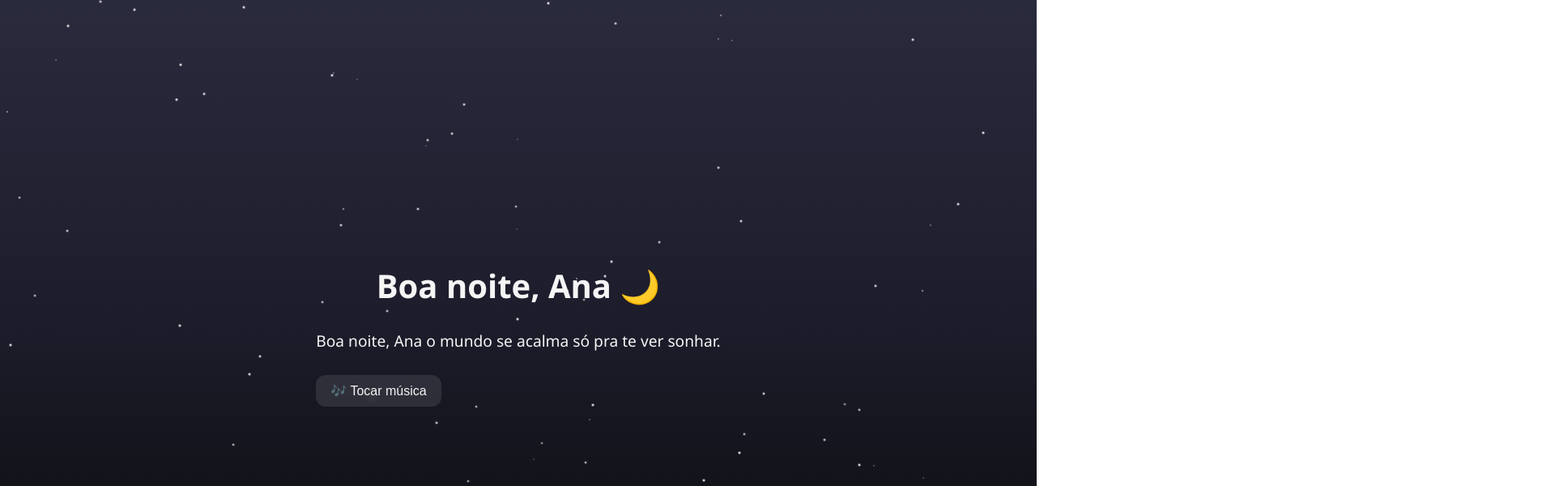
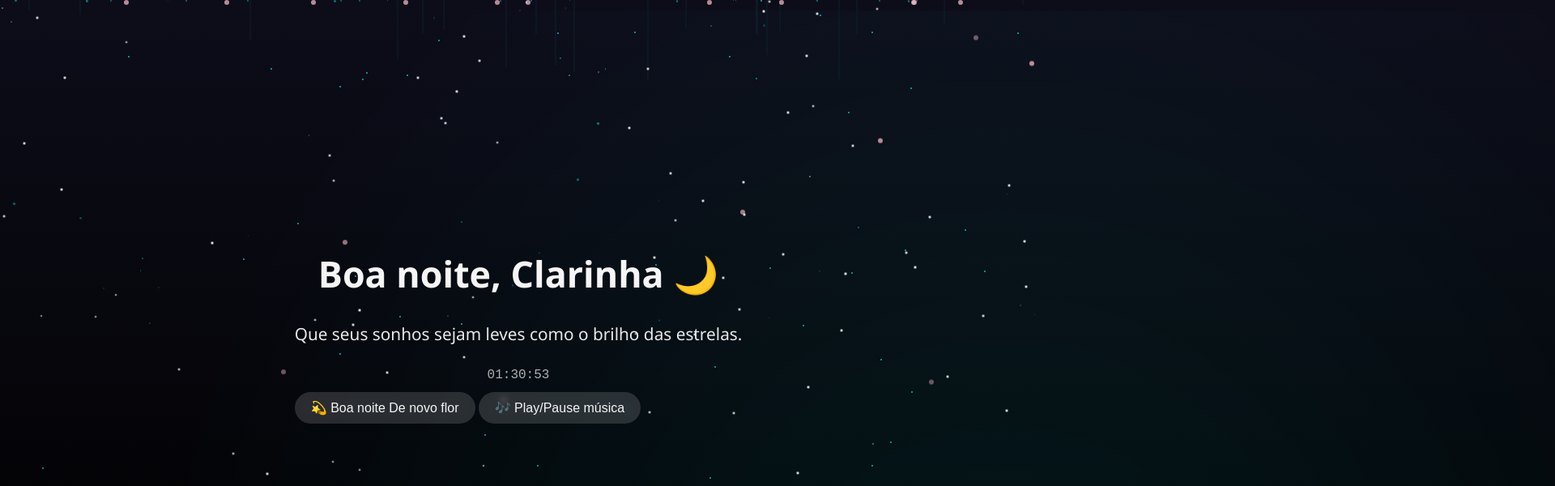
Before and after one commit to Juanzokoko/Boa-noite-flor, a plain HTML site: page index.html in a window 1280 px wide. Shown: the top 600 px of the page at 81% size, 1920 px wide, since content can reach past the window. Drawn offline with Linux system fonts and the light colour scheme.

Commit message:
Update index.html

```diff
--- a/index.html
+++ b/index.html
@@ -3,111 +3,122 @@
 <head>
 <meta charset="UTF-8">
 <meta name="viewport" content="width=device-width, initial-scale=1.0">
-  <title>Boa Noite, Clarinhaa ✨</title>
+<title> Boa noitee Clarinha ✨</title>
 <style>
   body {
-      margin: 0;
-      height: 100vh;
-      display: flex;
-      justify-content: center;
-      align-items: center;
-      background: linear-gradient(to top, #0a0a0a, #1c1c2b, #2a2a3d);
-      color: #f5f5f5;
-      font-family: "Segoe UI", sans-serif;
-      overflow: hidden;
-      flex-direction: column;
-      gap: 16px;
+    margin:0; height:100vh; display:flex; justify-content:center; align-items:center;
+    color:#f5f5f5; font-family:"Segoe UI", sans-serif; overflow:hidden; flex-direction:column; gap:16px;
+    background: linear-gradient(to bottom, #0d0d1a, #000);
+    transition: background 2s linear;
   }
-    h1 {
-      font-size: 2.5rem;
-      text-align: center;
-      animation: fadeIn 2s ease forwards;
-    }
-    p {
-      text-align: center;
-      font-size: 1.2rem;
-      opacity: 0.85;
-      margin-top: 12px;
-      animation: fadeIn 4s ease forwards;
-    }
-    button {
-      margin-top: 10px;
-      padding: 10px 18px;
-      font-size: 1rem;
-      border: none;
-      border-radius: 12px;
-      background: rgba(255, 255, 255, 0.1);
-      color: #f5f5f5;
-      cursor: pointer;
-      backdrop-filter: blur(4px);
-      transition: all 0.3s ease;
-    }
-    button:hover {
-      background: rgba(255, 255, 255, 0.2);
-      transform: scale(1.05);
-    }
-    .stars {
-      position: absolute;
-      width: 100%;
-      height: 100%;
-      background: transparent;
-      overflow: hidden;
-    }
-    .star {
-      position: absolute;
-      width: 2px;
-      height: 2px;
-      background: white;
-      border-radius: 50%;
-      animation: twinkle 3s infinite alternate;
-    }
-    @keyframes twinkle {
-      from { opacity: 0.2; transform: scale(1); }
-      to { opacity: 1; transform: scale(1.4); }
-    }
-    @keyframes fadeIn {
-      from { opacity: 0; transform: translateY(20px); }
-      to { opacity: 1; transform: translateY(0); }
-    }
+  h1 { font-size:2.8rem; text-align:center; animation:fadeIn 2s ease forwards; transition:all 0.5s;}
+  #frase { text-align:center; font-size:1.3rem; opacity:0.95; min-height:2.2rem; cursor:pointer; }
+  #relogio { text-align:center; font-size:1rem; opacity:0.7; margin-top:6px; font-family:'Courier New', monospace;}
+  button { margin-top:12px; padding:10px 20px; font-size:1rem; border:none; border-radius:20px;
+    background: rgba(255,255,255,0.15); color:#f5f5f5; cursor:pointer; backdrop-filter: blur(4px); transition: all 0.3s ease;}
+  button:hover { background: rgba(255,255,255,0.25); transform:scale(1.05); box-shadow:0 0 20px rgba(0,255,255,0.4);}
+  .stars, .comet, .particles, .nebulas, .hearts, .techLines, .interactiveParticles { position:absolute; width:100%; height:100%; top:0; left:0; overflow:hidden;}
+  .star { position:absolute; width:2px; height:2px; background:white; border-radius:50%; animation:twinkle 3s infinite alternate; }
+  .particle { position:absolute; width:1px; height:1px; background:#0ff; opacity:0.4; border-radius:50%; animation:fall 10s linear infinite; mix-blend-mode:screen;}
+  .comet { position:absolute; width:120px; height:2px; background:linear-gradient(90deg, #0ff, transparent); opacity:0; transform:rotate(20deg);}
+  .nebulas { position:absolute; width:200%; height:200%; background: radial-gradient(circle at 50% 50%, rgba(0,255,255,0.08), transparent 70%); animation:moveNebula 60s linear infinite; mix-blend-mode:screen;}
+  .heart { position:absolute; width:6px; height:6px; background:pink; opacity:0.7; border-radius:50%; animation:heartFall 8s linear infinite; }
+  .line { position:absolute; width:2px; height:100%; background:rgba(0,255,255,0.1); animation:linePulse 3s ease-in-out infinite; }
+  .interactiveParticle { position:absolute; width:2px; height:2px; border-radius:50%; background:#0ff; opacity:0.7; pointer-events:none; mix-blend-mode:screen; }
+  @keyframes twinkle { from{opacity:0.2; transform:scale(0.8);} to{opacity:1; transform:scale(1.5);} }
+  @keyframes fall {0%{transform:translateY(-5px);opacity:0;}10%{opacity:0.5;}100%{transform:translateY(110vh);opacity:0;} }
+  @keyframes fadeIn { from{opacity:0; transform:translateY(20px);} to{opacity:1; transform:translateY(0);} }
+  @keyframes shoot {0%{transform:translate(-10%,-10%) rotate(20deg);opacity:1;}100%{transform:translate(120%,120%) rotate(20deg);opacity:0;} }
+  @keyframes moveNebula { 0%{transform:translate(0,0);}50%{transform:translate(-10%,5%);}100%{transform:translate(0,0);} }
+  @keyframes heartFall {0%{transform:translateY(-5px);opacity:0;}10%{opacity:0.8;}100%{transform:translateY(110vh);opacity:0;} }
+  @keyframes linePulse { 0%,100% {opacity:0.1;} 50% {opacity:0.4;} }
 </style>
 </head>
 <body>
   <div class="stars"></div>
+  <div class="comet" id="comet"></div>
+  <div class="particles"></div>
+  <div class="nebulas"></div>
+  <div class="hearts"></div>
+  <div class="techLines"></div>
+  <div class="interactiveParticles"></div>
+
   <div>
-    <h1>Boa noite, Ana 🌙</h1>
-    <p id="frase"></p>
-    <button onclick="tocarMusica()">🎶 Tocar música</button>
+    <h1>Boa noite, Clarinha 🌙</h1>
+    <p id="frase" onclick="novaFrase()"></p>
+    <div id="relogio"></div>
+    <button onclick="novaFrase()">💫 Boa noite De novo flor</button>
+    <button onclick="tocarMusica()">🎶 Play/Pause música</button>
   </div>
 
-  <audio id="musica" src="Musica.mp3"></audio>
+  <audio id="musica" src="musica.mp3"></audio>
 
   <script>
-    const frases = [
-      "Que seus sonhos sejam leves como as estrelas desta noite.",
-      "Amanhã já te espera, mas hoje é hora de descansar o coração.",
-      "Mesmo no silêncio da noite, o universo sorri pra você.",
-      "O descanso é o segredo que faz o amanhã florescer.",
-      "Boa noite, Ana o mundo se acalma só pra te ver sonhar."
-    ];
-    document.getElementById("frase").innerText =
-      frases[Math.floor(Math.random() * frases.length)];
+    // frases
+    const frases=["Que seus sonhos sejam leves como o brilho das estrelas.","A noite guarda segredos que só o silêncio revela.","Mesmo na escuridão, você é a luz mais bonita que existe.","O amanhã floresce quando o coração descansa em paz.","Boa noite, Clarinha o mundo se acalma só pra ver você sonhar."];
+    const fraseEl=document.getElementById("frase"); let fraseAtual=0;
+    function escreverTexto(texto){ fraseEl.innerHTML=""; let i=0; const efeito=setInterval(()=>{fraseEl.innerHTML+=texto.charAt(i); i++; if(i>=texto.length) clearInterval(efeito);},60);}
+    function novaFrase(){ fraseAtual=(fraseAtual+1)%frases.length; escreverTexto(frases[fraseAtual]); }
+    escreverTexto(frases[0]);
 
-    // estrelas aleatórias
-    const stars = document.querySelector(".stars");
-    for (let i = 0; i < 100; i++) {
-      const star = document.createElement("div");
-      star.classList.add("star");
-      star.style.top = Math.random() * 100 + "%";
-      star.style.left = Math.random() * 100 + "%";
-      star.style.animationDuration = (Math.random() * 3 + 2) + "s";
-      stars.appendChild(star);
+    // estrelas
+    const stars=document.querySelector(".stars");
+    for(let i=0;i<100;i++){ const star=document.createElement("div"); star.classList.add("star"); star.style.top=Math.random()*100+"%"; star.style.left=Math.random()*100+"%"; star.style.animationDuration=(Math.random()*3+2)+"s"; stars.appendChild(star); }
+
+    // partículas
+    const particles=document.querySelector(".particles");
+    for(let i=0;i<50;i++){ const p=document.createElement("div"); p.classList.add("particle"); p.style.left=Math.random()*100+"%"; p.style.animationDelay=(Math.random()*10)+"s"; p.style.width=(Math.random()*2+1)+"px"; p.style.height=p.style.width; particles.appendChild(p); }
+
+    // corações
+    const hearts=document.querySelector(".hearts");
+    for(let i=0;i<20;i++){ const h=document.createElement("div"); h.classList.add("heart"); h.style.left=Math.random()*100+"%"; h.style.animationDelay=(Math.random()*15)+"s"; hearts.appendChild(h); }
+
+    // linhas tecnológicas
+    const techLines=document.querySelector(".techLines");
+    for(let i=0;i<20;i++){ const l=document.createElement("div"); l.classList.add("line"); l.style.left=Math.random()*100+"%"; l.style.height=(Math.random()*100)+"px"; techLines.appendChild(l); }
+
+    // partículas interativas
+    const interactive=document.querySelector(".interactiveParticles");
+    const interParticles=[];
+    for(let i=0;i<50;i++){ const ip=document.createElement("div"); ip.classList.add("interactiveParticle"); ip.style.left=Math.random()*100+"%"; ip.style.top=Math.random()*100+"%"; interactive.appendChild(ip); interParticles.push(ip); }
+
+    // música
+    function tocarMusica(){ const audio=document.getElementById("musica"); if(audio.paused) audio.play(); else audio.pause(); }
+
+    // cometa aleatório
+    function cometa(){ const c=document.getElementById("comet"); c.style.top=Math.random()*50+"%"; c.style.left="-150px"; c.style.animation="shoot 2s linear"; setTimeout(()=>c.style.animation="none",2000);}
+    setInterval(cometa,10000);
+
+    // relógio e saudação + fundo dinâmico
+    function atualizarRelogio(){
+      const agora=new Date();
+      const sp=new Date(agora.toLocaleString("en-US",{timeZone:"America/Sao_Paulo"}));
+      let h=sp.getHours();
+      let m=sp.getMinutes().toString().padStart(2,"0");
+      let s=sp.getSeconds().toString().padStart(2,"0");
+      document.getElementById("relogio").innerText=`${h.toString().padStart(2,"0")}:${m}:${s}`;
+
+      const saudacaoEl=document.querySelector("h1");
+      if(h>=5 && h<12){ saudacaoEl.innerText=`Bom dia, Clarinha 🌞`; document.body.style.background='linear-gradient(to bottom, #87ceeb, #0d0d1a)'; }
+      else if(h>=12 && h<18){ saudacaoEl.innerText=`Boa tarde, Clarinha 🌤️`; document.body.style.background='linear-gradient(to bottom, #f0e68c, #0d0d1a)'; }
+      else{ saudacaoEl.innerText=`Boa noite, Clarinha 🌙`; document.body.style.background='linear-gradient(to bottom, #0d0d1a, #000)'; }
     }
+    setInterval(atualizarRelogio,1000);
+    atualizarRelogio();
 
-    // tocar música
-    function tocarMusica() {
-      const audio = document.getElementById("musica");
-      audio.play();
-    }
+    // interatividade mouse
+    document.addEventListener("mousemove",(e)=>{
+      stars.childNodes.forEach(star=>{
+        const rect=star.getBoundingClientRect();
+        const dx=e.clientX-(rect.left+1); const dy=e.clientY-(rect.top+1);
+        const dist=Math.sqrt(dx*dx+dy*dy);
+        if(dist<100){ star.style.transform="scale(2)"; star.style.opacity="1"; } else { star.style.transform="scale(1)"; star.style.opacity="0.8"; }
+      });
+      interParticles.forEach(ip=>{
+        ip.style.left = e.clientX + (Math.random()*50-25) + "px";
+        ip.style.top = e.clientY + (Math.random()*50-25) + "px";
+      });
+    });
   </script>
 </body>
 </html>
```
Lines whose indentation alone changed are shown as unchanged.
